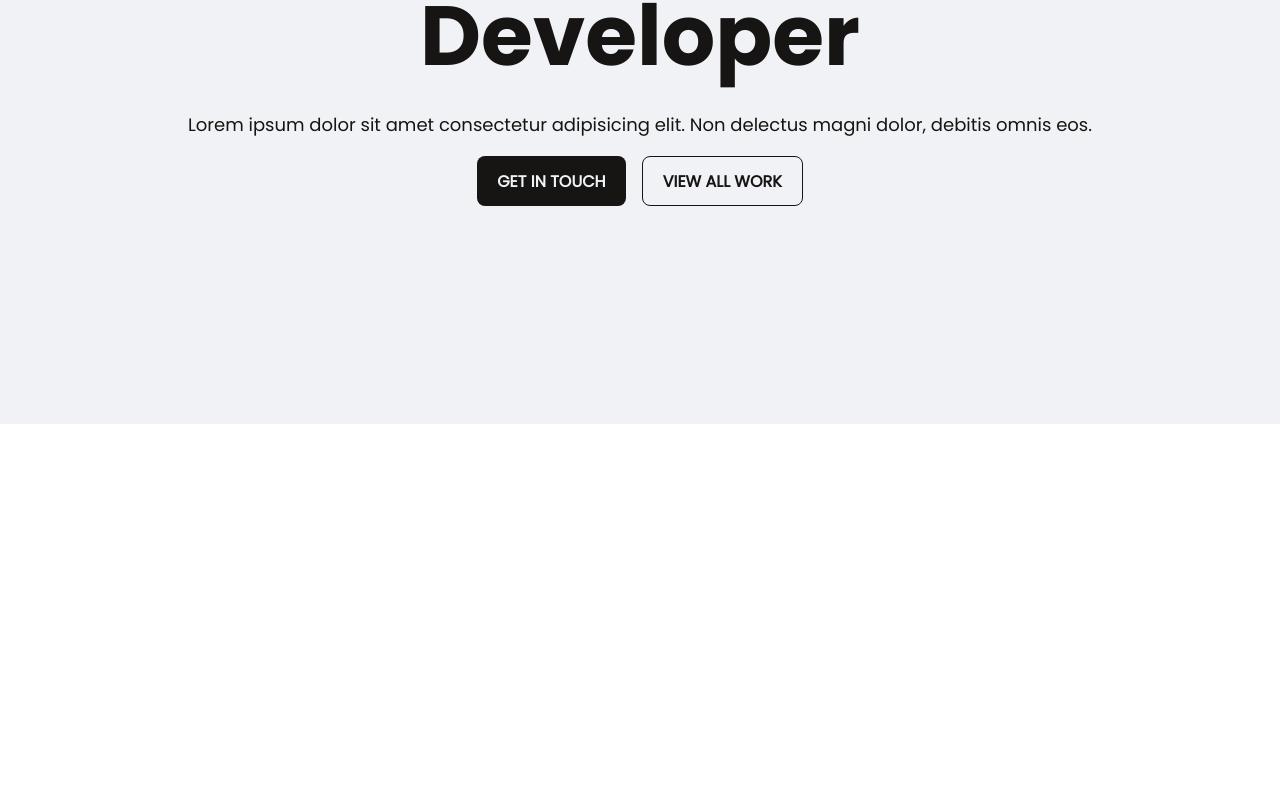
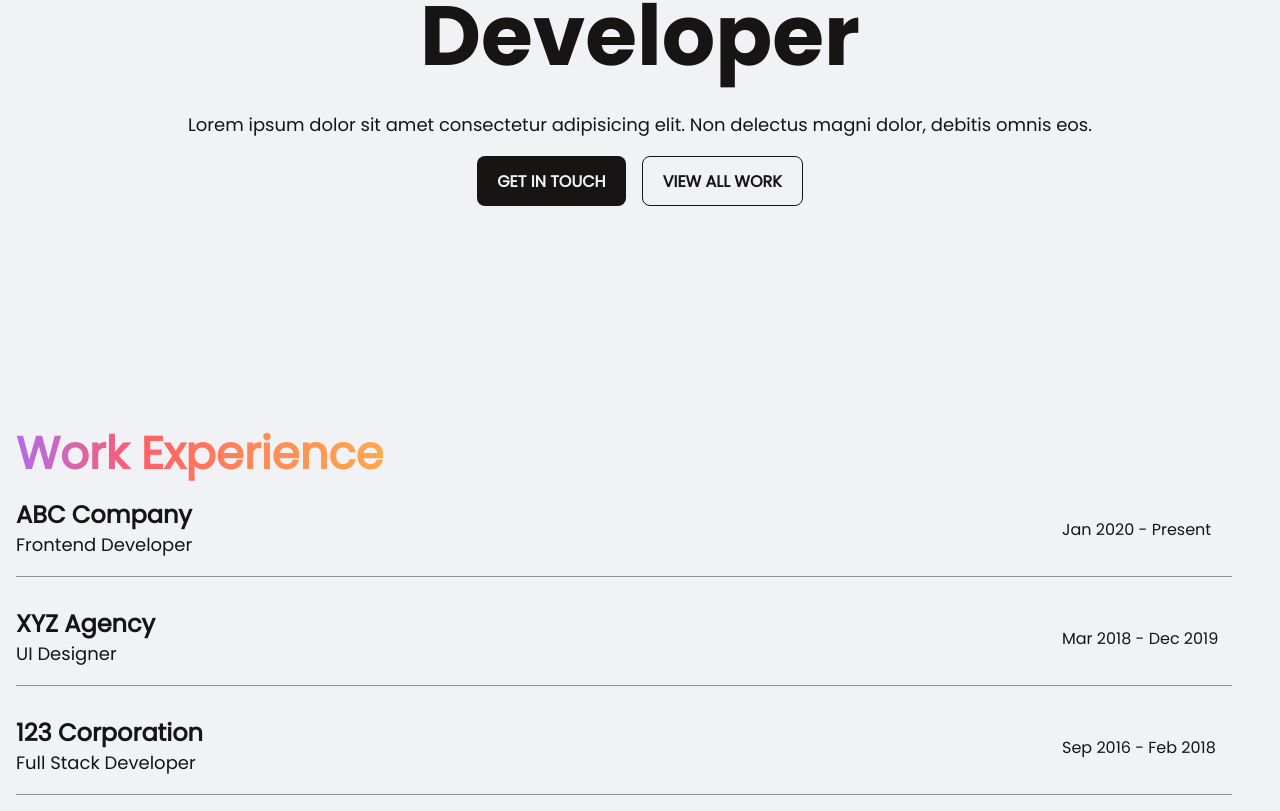
Before and after one commit to punesh12/portfolio-2.0, a React (Vite) app: page / in a window 1280 px wide. Shown: the part 436-1247 px from the top of the page. Before the commit the page ends 860 px from the top, so only its background shows below. Built offline with nearby package versions, Linux system fonts and the light colour scheme.

Commit message:
feat/ work experience

```diff
--- a/src/modules/Landing/pages/LandingPage.tsx
+++ b/src/modules/Landing/pages/LandingPage.tsx
@@ -3,11 +3,13 @@ import React from 'react'
 
 /** custom imports */
 import HeroSection from '../components/HeroSection'
+import WorkExperience from '../../WorkExperience/WorkExperience'
 
 const LandingPage: React.FC = () => {
   return (
     <>
       <HeroSection />
+      <WorkExperience />
     </>
   )
 }
--- a/src/modules/Landing/styles/heroSection.style.ts
+++ b/src/modules/Landing/styles/heroSection.style.ts
@@ -3,7 +3,7 @@ import { Theme, screenSizes } from '../../../styles/theme'
 
 export const HeroSectionContainer = styled.div`
   width: 100%;
-  height: 100vh;
+  height: 90vh;
   display: flex;
   flex-direction: column;
   justify-content: center;
--- /dev/null
+++ b/src/modules/WorkExperience/ListItem.tsx
@@ -0,0 +1,23 @@
+import { Heading6, ParaRegular, ParaSmall } from '../../shared/Typography'
+import { CompanyRoleWrapper, Wrapper } from './workExperience.style'
+
+interface I_Props {
+  company: string
+  role: string
+  date: string
+}
+
+const ListItem: React.FC<I_Props> = (props: I_Props) => {
+  const { company, role, date } = props
+  return (
+    <Wrapper>
+      <CompanyRoleWrapper>
+        <Heading6>{company}</Heading6>
+        <ParaRegular>{role}</ParaRegular>
+      </CompanyRoleWrapper>
+      <ParaSmall>{date}</ParaSmall>
+    </Wrapper>
+  )
+}
+
+export default ListItem
--- /dev/null
+++ b/src/modules/WorkExperience/WorkExperience.tsx
@@ -0,0 +1,33 @@
+import { Heading4 } from '../../shared/Typography'
+import ListItem from './ListItem'
+import * as Styles from './workExperience.style'
+const workExperienceData = [
+  {
+    company: 'ABC Company',
+    role: 'Frontend Developer',
+    dates: 'Jan 2020 - Present',
+  },
+  { company: 'XYZ Agency', role: 'UI Designer', dates: 'Mar 2018 - Dec 2019' },
+  {
+    company: '123 Corporation',
+    role: 'Full Stack Developer',
+    dates: 'Sep 2016 - Feb 2018',
+  },
+]
+const WorkExperience: React.FC = () => {
+  return (
+    <Styles.WorkExperienceWrapper>
+      <Heading4>Work Experience</Heading4>
+      {workExperienceData.map((item, index) => (
+        <ListItem
+          key={index}
+          company={item.company}
+          role={item.role}
+          date={item.dates}
+        />
+      ))}
+    </Styles.WorkExperienceWrapper>
+  )
+}
+
+export default WorkExperience
--- /dev/null
+++ b/src/modules/WorkExperience/workExperience.style.ts
@@ -0,0 +1,55 @@
+import styled, { ThemeProps } from 'styled-components'
+import { Theme, screenSizes } from '../../styles/theme'
+
+export const WorkExperienceWrapper = styled.div`
+  display: flex;
+  flex-direction: column;
+  align-items: flex-start;
+
+  h4 {
+    background: ${(props: ThemeProps<Theme>) => props.theme.gradient};
+    -webkit-text-fill-color: transparent;
+    -webkit-background-clip: text;
+    cursor: pointer;
+    text-align: left;
+    width: auto;
+  }
+
+  @media only screen and (min-width: 768px) {
+    flex-direction: row;
+    flex-wrap: wrap;
+  }
+`
+
+export const Wrapper = styled.div`
+  width: 100%;
+  display: flex;
+  flex-direction: column;
+  justify-content: space-between;
+  align-items: center;
+  padding-bottom: 1rem;
+  border-bottom: 1px solid
+    ${(props: ThemeProps<Theme>) => props.theme.borderColor}70;
+  margin: 1rem 0;
+  white-space: nowrap;
+
+  p {
+    min-width: 170px;
+    text-align: left;
+    width: inherit;
+  }
+
+  @media screen and (min-width: ${screenSizes.S}px) {
+    margin-right: 2rem;
+    flex-direction: row;
+
+    p {
+      width: auto;
+    }
+  }
+`
+
+export const CompanyRoleWrapper = styled.div`
+  display: flex;
+  flex-direction: column;
+`
--- a/src/styles/theme.ts
+++ b/src/styles/theme.ts
@@ -30,6 +30,7 @@ export interface Theme {
   gradient: string
   background: string
   textColor: string
+  borderColor: string
 }
 export interface Colors {
   whitePrimary: string
@@ -55,6 +56,7 @@ export const lightTheme: Theme = {
   gradient: colors.gradient,
   background: colors.whitePrimary,
   textColor: colors.blackPrimary,
+  borderColor: colors.blackPrimary,
 }
 
 export const darkTheme: Theme = {
@@ -65,6 +67,7 @@ export const darkTheme: Theme = {
   gradient: colors.gradient,
   background: colors.blackPrimary,
   textColor: colors.whiteSecondary,
+  borderColor: colors.whitePrimary,
 }
 
 export enum Themes {
```
Also changed, not shown: src/modules/Landing/components/workList.tsx (added, +56 -0 lines).
